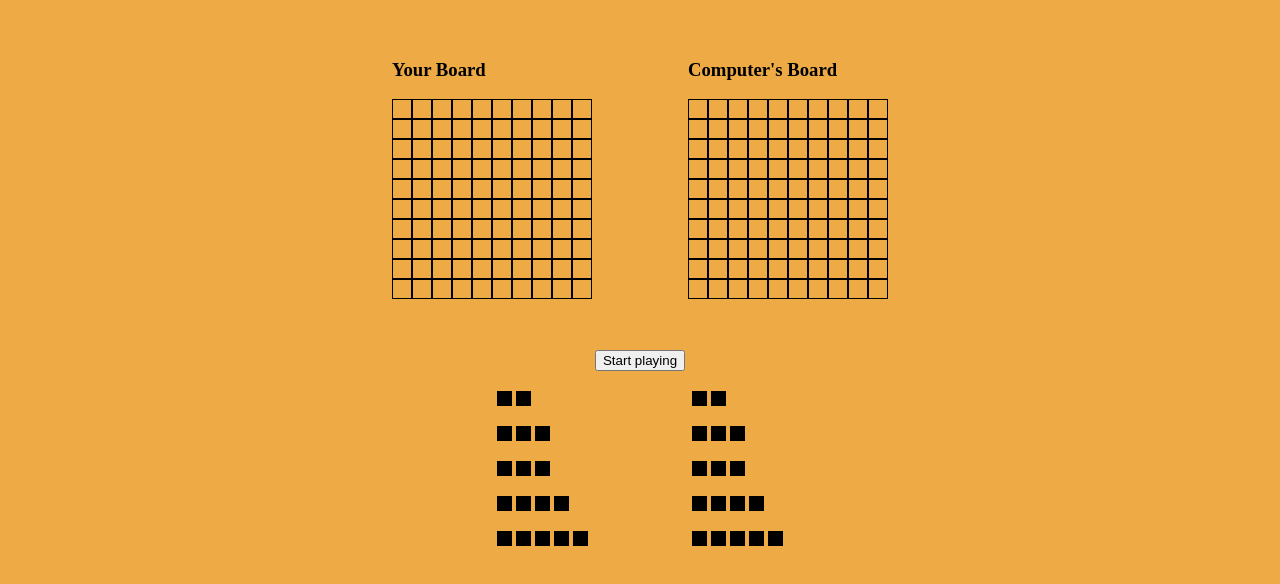
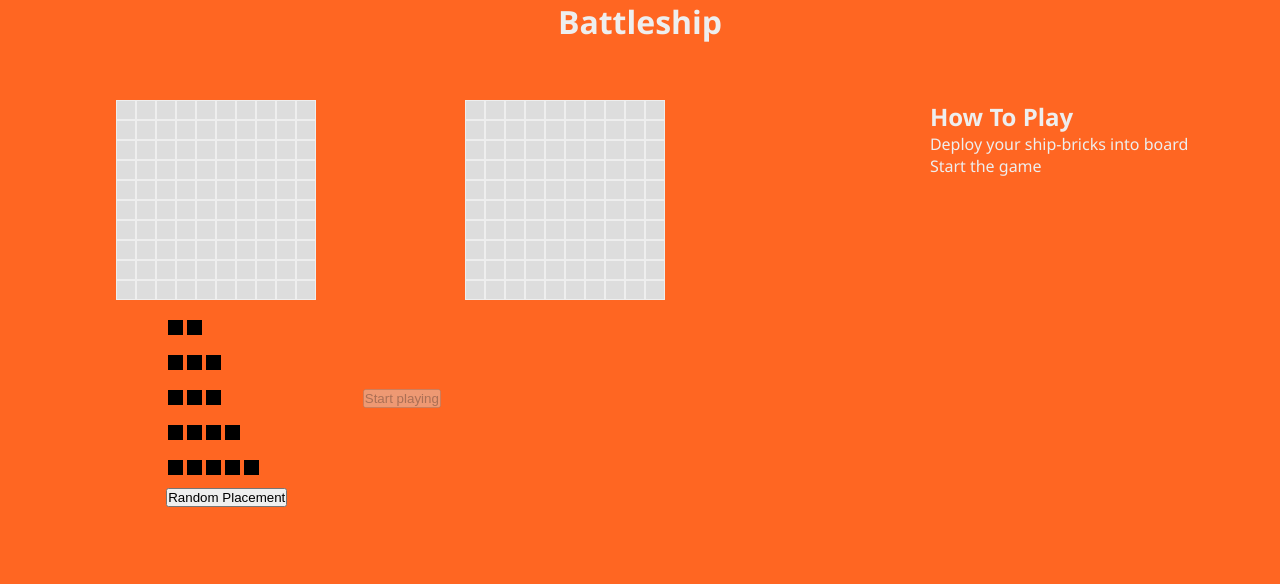
Before and after one commit to tian-1800/battleship, a website with bundled scripts: page dist/index.html in a window 1280 px wide. Both pictures are taken after a click on the button "Start deployment". Built offline with nearby package versions, Linux system fonts and the light colour scheme; files whose address does not match are found by name.

Commit message:
functionality done

```diff
--- /dev/null
+++ b/src/components/GameBoardComponent.js
@@ -0,0 +1,95 @@
+import Ship from "../js_modules/Ship";
+// import Gameboard from "../js_modules/Gameboard";
+
+const GameBoardComponent = (player, changeTurn) => {
+  const opponent = player.getOpponent();
+  const gameBoard = player.getOwnBoard();
+  const { length } = gameBoard.shootingBoard;
+
+  const board = document.createElement("div");
+  board.className = "game-board";
+  board.style.display = "grid";
+  board.style.gridTemplateColumns = `repeat(${length}, 20px)`;
+  board.style.gridTemplateRows = `repeat(${length}, 20px)`;
+
+  const specialClickHandler = (element, x, y) => {
+    ["click", "mouseenter"].forEach((event) =>
+      element.addEventListener(event, () => {
+        const winnerExist = gameBoard.isFleetSunk();
+        // console.log("hover", winnerExist);
+        if (opponent.getTurn() && !winnerExist) {
+          const valid = opponent.play(x, y);
+          if (valid) changeTurn();
+          if (gameBoard.shipBoard[x][y]) {
+            element.classList.remove("black");
+            element.classList.add("hit");
+          } else element.classList.add("empty-hit");
+        }
+      })
+    );
+  };
+
+  const onDropHandler = (element) => {
+    element.addEventListener("drop", (e) => {
+      e.preventDefault();
+      e.target.style.background = "";
+
+      if (
+        e.target.classList.contains("drop-zone") &&
+        e.target.classList.contains(`${player.name}`)
+      ) {
+        const { id, index } = JSON.parse(e.dataTransfer.getData("text/plain"));
+        const dragged = document.getElementById(id);
+        const shipName = id.split("-").pop();
+        const shipLength = dragged.childNodes.length;
+        const ship = Ship(shipLength, shipName);
+
+        const row = parseInt(e.target.dataset.id.substring(0, 1), 10);
+        const col = parseInt(e.target.dataset.id.substring(1, 2), 10) - index;
+        gameBoard.deployShip(ship, [row, col], "horizontal");
+        for (let i = col; i < ship.length + col; i += 1) {
+          gameBoard.gridBoard[row][i].classList.add("black");
+        }
+
+        const container = dragged.parentElement;
+        container.removeChild(dragged);
+        try {
+          container.removeChild(container.getElementsByTagName("button")[0]);
+        } finally {
+          if (container.childNodes.length === 0) {
+            document.getElementById("btn-play").disabled = false;
+          }
+        }
+      }
+    });
+
+    element.addEventListener("dragover", (e) => {
+      e.preventDefault();
+    });
+  };
+
+  const renderGameBoard = () => {
+    while (board.firstChild) {
+      board.removeChild(board.firstChild);
+    }
+    for (let i = 0; i < length; i += 1) {
+      for (let j = 0; j < length; j += 1) {
+        const gridElement = document.createElement("div");
+        gridElement.dataset.id = `${i}${j}`;
+        gridElement.classList.add("drop-zone", `${player.name}`);
+
+        specialClickHandler(gridElement, i, j);
+        onDropHandler(gridElement);
+        board.appendChild(gridElement);
+        const { gridBoard } = gameBoard;
+        gridBoard[i][j] = gridElement;
+      }
+    }
+  };
+
+  renderGameBoard();
+
+  return board;
+};
+
+export default GameBoardComponent;
--- /dev/null
+++ b/src/components/PlacementBoard.js
@@ -0,0 +1,113 @@
+const domHelper = () => {
+  const dragListenerInit = (board) => {
+    const shipSquares = [...board.getElementsByClassName("ship-square")];
+    let grabShipIndex;
+    shipSquares.forEach((shipSquare) => {
+      shipSquare.addEventListener("mousedown", () => {
+        grabShipIndex = parseInt(shipSquare.dataset.id, 10);
+      });
+    });
+    board.addEventListener("drag", () => {}, false);
+    board.addEventListener(
+      "dragstart",
+      (e) => {
+        e.stopImmediatePropagation();
+        const data = { id: e.target.id, index: grabShipIndex };
+        e.dataTransfer.setData("text/plain", JSON.stringify(data));
+        e.target.style.opacity = 0.2;
+        e.target.style.background = "rgba(0,0,0,0.3)";
+      },
+      false
+    );
+    board.addEventListener(
+      "dragend",
+      (e) => {
+        e.target.style.opacity = "";
+      },
+      false
+    );
+    board.addEventListener(
+      "dragenter",
+      (e) => {
+        // highlight potential drop target when the draggable element enters it
+        if (e.target.classList.contains("drop-zone")) {
+          e.target.style.background = "purple";
+        }
+      },
+      false
+    );
+
+    board.addEventListener(
+      "dragleave",
+      (e) => {
+        // reset background of potential drop target when the draggable element leaves it
+        if (e.target.classList.contains("drop-zone")) {
+          e.target.style.background = "";
+        }
+      },
+      false
+    );
+  };
+
+  const rndButtonHandler = (element, callback) => {
+    const handler = () => {
+      element.parentElement.parentElement.removeChild(element.parentElement);
+      callback();
+      const playButton = document.getElementById("btn-play");
+      playButton.disabled = false;
+      playButton.click();
+    };
+    element.addEventListener("click", handler);
+  };
+
+  return { dragListenerInit, rndButtonHandler };
+};
+
+const PlacementBoard = (fleet, player) => {
+  const { dragListenerInit, rndButtonHandler } = domHelper();
+
+  const placementPreparation = () => {
+    const userBoard = document.createElement("div");
+    userBoard.className = "user-board";
+    if (!player.isHuman) {
+      player.getOwnBoard().deployFleet(fleet, "random");
+      return userBoard;
+    }
+
+    const renderShip = (ship, id) => {
+      const renderedShip = document.createElement("div");
+      renderedShip.className = "dragged-ship";
+      renderedShip.id = id;
+      renderedShip.draggable = "true";
+
+      for (let i = 0; i < ship.length; i += 1) {
+        const subShip = document.createElement("div");
+        subShip.dataset.id = i;
+        subShip.className = "ship-square";
+        renderedShip.appendChild(subShip);
+      }
+      userBoard.appendChild(renderedShip);
+    };
+    const idTemplate = player.isHuman ? "human" : "computer";
+    fleet.forEach((ship) => renderShip(ship, `${idTemplate}-${ship.name}`));
+
+    const rndButton = document.createElement("button");
+    rndButton.textContent = "Random Placement";
+    rndButtonHandler(rndButton, () =>
+      player.getOwnBoard().deployFleet(fleet, "random")
+    );
+    userBoard.appendChild(rndButton);
+    return userBoard;
+  };
+
+  const placementBoard = document.createElement("div");
+  placementBoard.className = "preparation-board";
+
+  placementBoard.appendChild(placementPreparation());
+
+  dragListenerInit(placementBoard);
+
+  return placementBoard;
+};
+
+export default PlacementBoard;
--- /dev/null
+++ b/src/components/PlayerContainer.js
@@ -0,0 +1,21 @@
+import GameBoard from "./GameBoardComponent";
+import PlacementBoard from "./PlacementBoard";
+import FleetTemplate from "../js_modules/FleetTemplate";
+
+const PlayerContainer = (player, className, changeTurn) => {
+  const fleet = FleetTemplate();
+  const container = document.createElement("div");
+  container.className = className;
+
+  // render game board
+  const gameBoard = GameBoard(player, changeTurn);
+  container.appendChild(gameBoard);
+
+  // render ship placement board
+  const placementBoard = PlacementBoard(fleet, player);
+  container.appendChild(placementBoard);
+
+  return container;
+};
+
+export default PlayerContainer;
--- /dev/null
+++ b/src/css/_config.scss
@@ -0,0 +1,11 @@
+$primary-color: #f62;
+// $secondary-color: #ff652f;
+$primary-text-color: #eee;
+$missed-hit-color: #6ae;
+$target-hit-color: #900;
+
+* {
+  margin: 0;
+  box-sizing: border-box;
+  padding: 0;
+}
--- /dev/null
+++ b/src/css/style.scss
@@ -0,0 +1,100 @@
+@import "config";
+
+header {
+  text-align: center;
+}
+
+body {
+  background-color: $primary-color;
+  color: $primary-text-color;
+  font-family: "Segoe UI", Tahoma, Geneva, Verdana, sans-serif;
+  height: 100vh;
+}
+
+.main-frame {
+  display: grid;
+  width: 100%;
+  grid-template-columns: repeat(12, 8.3%);
+  grid-template-rows: repeat(10, 10%);
+  gap: 10px;
+  // text-align: center;
+
+  > .player.one {
+    grid-column: 2 / span 2;
+    grid-row: 2 / span 5;
+  }
+
+  > .player.two {
+    grid-column: 5 / span 2;
+    grid-row: 2 / span 5;
+  }
+
+  > .button-container {
+    grid-column: 2 / span 5;
+    grid-row: 7 / span 1;
+  }
+
+  > .rules-container {
+    grid-column: 9 / span 3;
+    grid-row: 2 / span 8;
+  }
+
+  > .preparation-board {
+    grid-column: 2 / span 3;
+    grid-row: 9 / span 2;
+  }
+}
+
+.game-board {
+  // display: grid;
+  // grid-template-columns: repeat(10, 20px);
+  // grid-template-rows: repeat(10, 20px);
+
+  > div {
+    border: solid 1px;
+    background-color: #ddd;
+  }
+}
+
+.preparation-board {
+  display: flex;
+  width: 100%;
+  justify-content: center;
+}
+
+.user-board {
+  box-sizing: border-box;
+  width: 300px;
+  height: 200px;
+  padding: 10px 50px;
+}
+
+.dragged-ship {
+  display: flex;
+  width: fit-content;
+
+  > div {
+    width: 15px;
+    height: 15px;
+    margin: 10px 2px;
+    background-color: #000;
+  }
+}
+
+div.black {
+  background-color: #000;
+}
+div.hit {
+  background-color: $target-hit-color;
+}
+div.empty-hit {
+  background-color: $missed-hit-color;
+}
+
+.button-container {
+  text-align: center;
+}
+
+.button-container.hidden {
+  display: none;
+}
--- a/src/index.js
+++ b/src/index.js
@@ -1,18 +1,19 @@
-import "./style.css";
+import "./css/style.css";
 
 import Player from "./js_modules/Player";
 import Gameboard from "./js_modules/Gameboard";
 // import Ship from "./js_modules/Ship";
-import FleetTemplate from "./js_modules/FleetTemplate";
-import { generateGrid10, boardAddClickDOM } from "./js_modules/dom_module";
-import PlayerDeployment, {
-  removePlayerDeployment,
-} from "./js_modules/PlayerDeployment";
+// import FleetTemplate from "./js_modules/FleetTemplate";
+// import { generateGrid10, boardAddClickDOM } from "./js_modules/dom_module";
+import PlayerContainer from "./components/PlayerContainer";
+// import PlayerDeployment, {
+//   removePlayerDeployment,
+// } from "./js_modules/PlayerDeployment";
 
 const gameHelper = () => {
   const checkWinner = (playerOne, playerTwo) => {
-    if (playerOne.opponentBoard.isFleetSunk()) return playerOne;
-    if (playerTwo.opponentBoard.isFleetSunk()) return playerTwo;
+    if (playerOne.getOwnBoard().isFleetSunk()) return playerTwo;
+    if (playerTwo.getOwnBoard().isFleetSunk()) return playerOne;
     return false;
   };
 
@@ -21,7 +22,7 @@ const gameHelper = () => {
     document.getElementById("btn-play").textContent = "Play Again";
     document.querySelector(
       ".winner-announcement"
-    ).textContent = `${winner.title} Win`;
+    ).textContent = `${winner.name} Win`;
   };
 
   const resetDisplayWinner = () => {
@@ -48,52 +49,52 @@ const gameHelper = () => {
 };
 
 const gameLoop = (() => {
+  const BOARD_DIMENSION = 10;
+
   const state = { gameState: "" };
-  const coordinatesTwo = [
-    [1, 3],
-    [2, 5],
-    [4, 3],
-    [5, 6],
-    [3, 2],
-  ];
+  let playerOne;
+  let playerTwo;
 
-  let player;
-  let computer;
-  const [gridOne, gridTwo] = document.getElementsByClassName("grid-container");
+  const [mainFrame] = document.getElementsByClassName("main-frame");
   const { changeTurn, resetDisplayWinner } = gameHelper();
 
   const deploy = () => {
-    const fleetOne = FleetTemplate();
-    const fleetTwo = FleetTemplate();
-    const boardOne = Gameboard();
-    const boardTwo = Gameboard();
-    [player, computer] = [Player(true, boardTwo), Player(false, boardOne)];
-    player.title = "You";
-    computer.title = "Computer";
+    // reset player-container
+    const existingPlayerContainer =
+      document.getElementsByClassName("player-container");
+    while (existingPlayerContainer.length > 0)
+      mainFrame.removeChild(existingPlayerContainer[0]);
+    console.log(document.getElementsByClassName("player-container").length);
 
-    // boardOne.deployFleet(coordinatesOne, "vertical");
-    boardTwo.deployFleet(fleetTwo, coordinatesTwo, "horizontal");
+    const boardOne = Gameboard(BOARD_DIMENSION);
+    const boardTwo = Gameboard(BOARD_DIMENSION);
+    [playerOne, playerTwo] = [Player(true, boardOne), Player(false, boardTwo)];
+    playerOne.name = "You";
+    playerOne.setOpponent(playerTwo);
+    playerTwo.name = "Computer";
+    playerTwo.setOpponent(playerOne);
 
-    generateGrid10(gridOne, boardOne, computer);
-    generateGrid10(gridTwo, boardTwo, player, () => {
-      changeTurn(player, computer);
-    });
-
-    player.setTurn(false);
-    computer.setTurn(false);
-    PlayerDeployment(fleetOne, fleetTwo);
+    const containerOne = PlayerContainer(
+      playerOne,
+      "player-container one",
+      () => {
+        changeTurn(playerOne, playerTwo);
+      }
+    );
+    const containerTwo = PlayerContainer(
+      playerTwo,
+      "player-container two",
+      () => {
+        changeTurn(playerOne, playerTwo);
+      }
+    );
+    mainFrame.append(containerOne, containerTwo);
   };
 
   const play = () => {
-    player.setTurn(true);
+    playerOne.setTurn(true);
     resetDisplayWinner();
-    removePlayerDeployment();
-    boardAddClickDOM(gridOne, computer, () => {
-      changeTurn(player, computer);
-    });
-    boardAddClickDOM(gridTwo, player, () => {
-      changeTurn(player, computer);
-    });
+    // removePlayerDeployment();
   };
 
   const gameStart = () => {
@@ -101,12 +102,15 @@ const gameLoop = (() => {
     button.textContent = "Start deployment";
     button.addEventListener("click", () => {
       if (state.gameState === "deployment") {
+        console.log("playing");
         state.gameState = "playing";
         button.textContent = "Play Again";
         play();
       } else {
         state.gameState = "deployment";
         button.textContent = "Start playing";
+        button.disabled = "true";
+        document.querySelector(".winner-announcement").textContent = "";
         deploy();
       }
     });
--- a/src/js_modules/Gameboard.js
+++ b/src/js_modules/Gameboard.js
@@ -5,26 +5,87 @@ Shooting Board = to record the shooting coordinates, it's not legal to shoot the
 Ship Board = to record the deployed ship coordinates
 */
 
-const Gameboard = () => {
+const Gameboard = (dimension) => {
   const fleet = [];
-  const dimension = 10;
-  let shootingBoard = Array.from(Array(dimension), () =>
+  const shootingBoard = Array.from(Array(dimension), () =>
     new Array(dimension).fill(false)
   );
-  let shipBoard = Array.from(Array(dimension), () => new Array(dimension));
+  const shipBoard = Array.from(Array(dimension), () => new Array(dimension));
   const gridBoard = Array.from(Array(dimension), () => new Array(dimension));
 
-  // Reset board function, assigned empty board
-  const reset = () => {
-    shootingBoard = Array.from(Array(dimension), () =>
-      new Array(dimension).fill(false)
-    );
-    shipBoard = Array.from(Array(dimension), () => new Array(dimension));
+  const checkCollision = (origin, orientation, shipLength) => {
+    let isCoordinateValid = true;
+    const [x, y] = origin;
+    // console.log("check collision");
+    if (orientation === "vertical") {
+      for (let i = x; i < x + shipLength; i += 1) {
+        // check if another ship has occupied the square
+        if (shipBoard[i][y]) {
+          isCoordinateValid = false;
+        }
+      }
+    } else if (orientation === "horizontal") {
+      for (let i = y; i < y + shipLength; i += 1) {
+        // check if another ship has occupied the square
+        if (shipBoard[x][i]) {
+          isCoordinateValid = false;
+        }
+      }
+    }
+    return isCoordinateValid;
   };
 
-  const deployShip = (ship, origin, orientation) => {
+  const checkBorder = (origin, orientation, borderLength, shipLength) => {
+    const [x, y] = origin;
+    let withinBorder = true;
+    if (orientation === "horizontal" && y + shipLength > borderLength) {
+      withinBorder = false;
+    } else if (orientation === "vertical" && x + shipLength > borderLength) {
+      withinBorder = false;
+    }
+
+    return withinBorder;
+  };
+
+  const getRandomCoordinate = (shipLength) => {
+    const orientationArr = ["horizontal", "vertical"];
+    let x;
+    let y;
+    const randomOrientation =
+      orientationArr[Math.floor(Math.random() * orientationArr.length)];
+    if (randomOrientation === "horizontal") {
+      x = Math.floor(Math.random() * 10);
+      y = Math.floor(Math.random() * (10 - shipLength));
+    } else if (randomOrientation === "vertical") {
+      x = Math.floor(Math.random() * (10 - shipLength));
+      y = Math.floor(Math.random() * 10);
+    }
+    return [randomOrientation, [x, y]];
+  };
+
+  const deployShip = (ship, origin, inputOrientation) => {
     const { length } = ship;
-    const [x, y] = origin;
+    let x;
+    let y;
+    let orientation;
+
+    if (origin === "random") {
+      // Make sure ships don't overlap with each other
+      let originFound = false;
+      while (!originFound) {
+        [orientation, [x, y]] = getRandomCoordinate(length);
+        originFound = checkCollision([x, y], orientation, length);
+      }
+    } else {
+      [x, y] = origin;
+      orientation = inputOrientation;
+      // console.log(x, y, shipBoard[x]);
+      if (!checkCollision([x, y], orientation, length))
+        throw new Error("collision with already deployed ship");
+      if (!checkBorder([x, y], orientation, dimension, length))
+        throw new Error("Outside boundary");
+    }
+    // console.log(x, y);
     if (orientation === "vertical") {
       for (let i = x; i < x + length; i += 1) {
         shipBoard[i][y] = { ship, position: i - x };
@@ -37,12 +98,16 @@ const Gameboard = () => {
     fleet.push(ship);
   };
 
-  const deployFleet = (inputFleet, coordinates, orientation) => {
+  const deployFleet = (inputFleet, coordinates, fixedOrientation) => {
     inputFleet.forEach((ship) => {
       const index = inputFleet.indexOf(ship);
-      deployShip(ship, coordinates[index], orientation);
+      deployShip(
+        ship,
+        coordinates === "random" ? "random" : coordinates[index],
+        fixedOrientation
+      );
     });
-    return false;
+    // return false;
   };
 
   // Board-receive-attack validator. Mark coordinate as true and then return true if shooting coordinate is valid
@@ -69,7 +134,6 @@ const Gameboard = () => {
     deployFleet,
     receiveAttack,
     isFleetSunk,
-    reset,
   };
 };
 
--- a/src/js_modules/Player.js
+++ b/src/js_modules/Player.js
@@ -1,6 +1,17 @@
-const Player = (isHumanArg, opponentBoard) => {
+const Player = (isHumanArg, board) => {
   const state = { turn: false };
   const isHuman = isHumanArg;
+  const ownBoard = board;
+  const getOwnBoard = () => ownBoard;
+
+  let opponent;
+  let opponentBoard;
+  const setOpponent = (arg) => {
+    opponent = arg;
+    opponentBoard = arg.getOwnBoard();
+  };
+  const getOpponent = () => opponent;
+  // const opponentBoard = opponent.ownBoard;
 
   const getTurn = () => state.turn;
   const setTurn = (val) => {
@@ -35,7 +46,7 @@ const Player = (isHumanArg, opponentBoard) => {
     let random;
     let index;
     let limit = 0;
-    while (!Number.isInteger(index) && limit < 10) {
+    while (!Number.isInteger(index) && limit < 100) {
       const coordinate = randomHit();
       index = coordinate.index;
       random = coordinate.random;
@@ -49,7 +60,9 @@ const Player = (isHumanArg, opponentBoard) => {
   };
 
   return {
-    opponentBoard,
+    getOwnBoard,
+    setOpponent,
+    getOpponent,
     getTurn,
     setTurn,
     toggleTurn,
--- a/src/js_modules/PlayerDeployment.js
+++ b/src/js_modules/PlayerDeployment.js
@@ -1,8 +1,17 @@
-import { dragListenerInit } from "./dom_module";
+import { dragListenerInit, rndButtonHandler } from "./dom_module";
 
-const deploymentPreparation = (fleet, isHuman) => {
+const PlacementBoard = () => {
+  const deploymentPreparation = (fleet, isHuman, randomDeployment) => {
     const userBoard = document.createElement("div");
     userBoard.className = "user-board";
+    if (!isHuman) return userBoard;
+
+    console.log(randomDeployment);
+    const rndButton = document.createElement("button");
+    rndButton.textContent = "Random Placement";
+    rndButtonHandler(rndButton, randomDeployment);
+    userBoard.appendChild(rndButton);
+
     const renderShip = (ship, id) => {
       const renderedShip = document.createElement("div");
       renderedShip.className = "dragged-ship";
@@ -10,6 +19,7 @@ const deploymentPreparation = (fleet, isHuman) => {
       if (isHuman) {
         renderedShip.draggable = "true";
       }
+
       for (let i = 0; i < ship.length; i += 1) {
         const subShip = document.createElement("div");
         subShip.dataset.id = i;
@@ -23,28 +33,30 @@ const deploymentPreparation = (fleet, isHuman) => {
     return userBoard;
   };
 
-const PlayerDeployment = (fleetOne, fleetTwo) => {
-  const preparationBoard = document.createElement("section");
-  preparationBoard.className = "preparation-board";
-
-  preparationBoard.appendChild(deploymentPreparation(fleetOne, true));
-  preparationBoard.appendChild(deploymentPreparation(fleetTwo));
-
-  const [app] = document.getElementsByClassName("app");
-  app.appendChild(preparationBoard);
-
-  dragListenerInit();
-};
-
   const removePlayerDeployment = () => {
     const deploymentBoards = [
       ...document.getElementsByClassName("preparation-board"),
     ];
-  const [app] = document.getElementsByClassName("app");
+    const [mainFrame] = document.getElementsByClassName("main-frame");
     deploymentBoards.forEach((board) => {
-    app.removeChild(board);
+      mainFrame.removeChild(board);
     });
   };
 
-export default PlayerDeployment;
-export { removePlayerDeployment };
+  const PlayerDeployment = (fleetOne, fleetTwo, randomDeployment) => {
+    const preparationBoard = document.createElement("section");
+    preparationBoard.className = "preparation-board";
+
+    preparationBoard.appendChild(
+      deploymentPreparation(fleetOne, true, randomDeployment)
+    );
+    preparationBoard.appendChild(deploymentPreparation(fleetTwo, false));
+
+    const [mainFrame] = document.getElementsByClassName("main-frame");
+    mainFrame.appendChild(preparationBoard);
+
+    dragListenerInit();
+  };
+};
+export default PlacementBoard;
+// export { removePlayerDeployment };
--- a/src/js_modules/dom_module.js
+++ /dev/null
@@ -1,129 +0,0 @@
-import Ship from "./Ship";
-// import FleetTemplate from "./js_modules/FleetTemplate";
-
-const dropHandler = (element, gameBoard) => {
-  element.addEventListener("drop", (e) => {
-    e.preventDefault();
-    e.target.style.background = "";
-    if (e.target.className === "drop-zone") {
-      const { id, index } = JSON.parse(e.dataTransfer.getData("text/plain"));
-      const dragged = document.getElementById(id);
-      const shipName = id.split("-").pop();
-      const shipLength = dragged.childNodes.length;
-      const ship = Ship(shipLength, shipName);
-
-      const row = parseInt(e.target.dataset.id.substring(0, 1), 10);
-      const col = parseInt(e.target.dataset.id.substring(1, 2), 10) - index;
-      gameBoard.deployShip(ship, [row, col], "horizontal");
-      for (let i = col; i < ship.length + col; i += 1) {
-        gameBoard.gridBoard[row][i].classList.add("black");
-      }
-      dragged.parentElement.removeChild(dragged);
-    }
-  });
-
-  element.addEventListener("dragover", (e) => {
-    e.preventDefault();
-  });
-};
-
-const specialClickHandler = (element, player, x, y, changeTurn) => {
-  const gameBoard = player.opponentBoard;
-  ["click", "mouseenter"].forEach((event) =>
-    element.addEventListener(event, () => {
-      console.log(element.dataset.id);
-      const winnerExist = gameBoard.isFleetSunk();
-      if (player.getTurn() && !winnerExist) {
-        const valid = player.play(x, y);
-        console.log(valid, x, y);
-        if (valid) changeTurn();
-        if (gameBoard.shipBoard[x][y]) {
-          element.classList.remove("black");
-          element.classList.add("hit");
-        } else element.classList.add("empty-hit");
-      }
-    })
-  );
-};
-
-const generateGrid10 = (container, gameBoard, player) => {
-  while (container.firstChild) {
-    container.removeChild(container.firstChild);
-  }
-  for (let i = 0; i < 10; i += 1) {
-    for (let j = 0; j < 10; j += 1) {
-      const gridElement = document.createElement("div");
-      gridElement.dataset.id = `${i}${j}`;
-      if (!player.isHuman) {
-        // this means the board belongs to human and is computer's target
-        gridElement.classList.add("drop-zone");
-      }
-      dropHandler(gridElement, gameBoard);
-      container.appendChild(gridElement);
-      const { gridBoard } = gameBoard;
-      gridBoard[i][j] = gridElement;
-    }
-  }
-};
-
-const boardAddClickDOM = (container, player, changeTurn) => {
-  container.childNodes.forEach((node) => {
-    const dataset = node.dataset.id;
-    const [x, y] = [parseInt(dataset[0], 10), parseInt(dataset[1], 10)];
-    specialClickHandler(node, player, x, y, changeTurn);
-  });
-};
-
-const dragListenerInit = () => {
-  const shipSquares = [...document.getElementsByClassName("ship-square")];
-  let grabShipIndex;
-  shipSquares.forEach((shipSquare) => {
-    shipSquare.addEventListener("mousedown", () => {
-      grabShipIndex = parseInt(shipSquare.dataset.id, 10);
-    });
-  });
-  document.addEventListener("drag", () => {}, false);
-  document.addEventListener(
-    "dragstart",
-    (e) => {
-      const data = { id: e.target.id, index: grabShipIndex };
-      e.dataTransfer.setData("text/plain", JSON.stringify(data));
-      e.target.style.opacity = 0.5;
-    },
-    false
-  );
-  document.addEventListener(
-    "dragend",
-    (e) => {
-      e.target.style.opacity = "";
-    },
-    false
-  );
-  document.addEventListener(
-    "dragenter",
-    (e) => {
-      // highlight potential drop target when the draggable element enters it
-      if (e.target.classList.contains("drop-zone")) {
-        e.target.style.background = "purple";
-      }
-    },
-    false
-  );
-
-  document.addEventListener(
-    "dragleave",
-    (e) => {
-      // reset background of potential drop target when the draggable element leaves it
-      if (e.target.classList.contains("drop-zone")) {
-        e.target.style.background = "";
-      }
-    },
-    false
-  );
-};
-
-const addButtonHandler = (element, init) => {
-  element.addEventListener("click", init);
-};
-
-export { generateGrid10, boardAddClickDOM, addButtonHandler, dragListenerInit };
```
Also changed, not shown: src/__test__/gameboard.test.js (+2 -2 lines), src/__test__/player.test.js (+11 -9 lines), dist/index.html, dist/main.js, src/css/style.css (added), src/style.css (deleted), 1 other file. Lines whose indentation alone changed are shown as unchanged.
